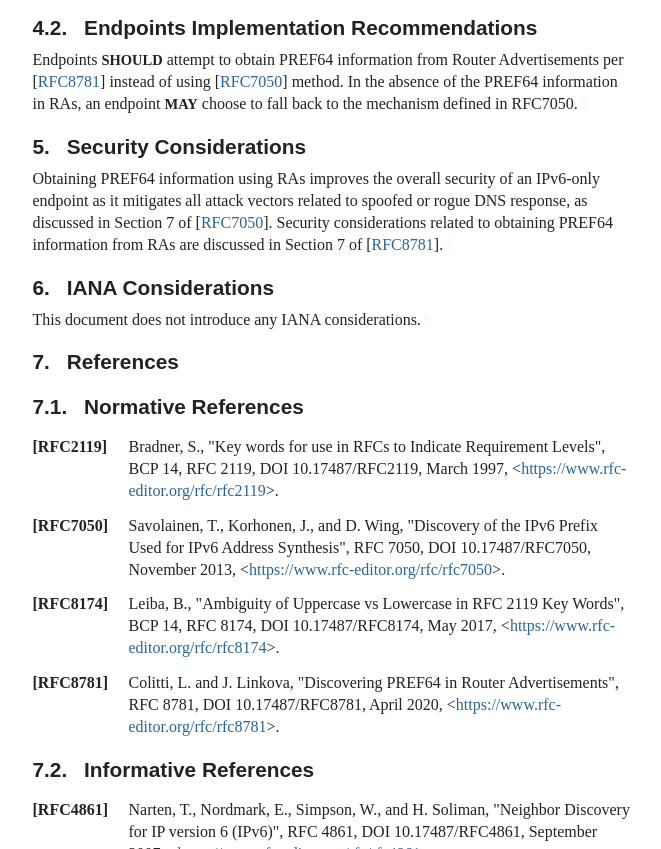
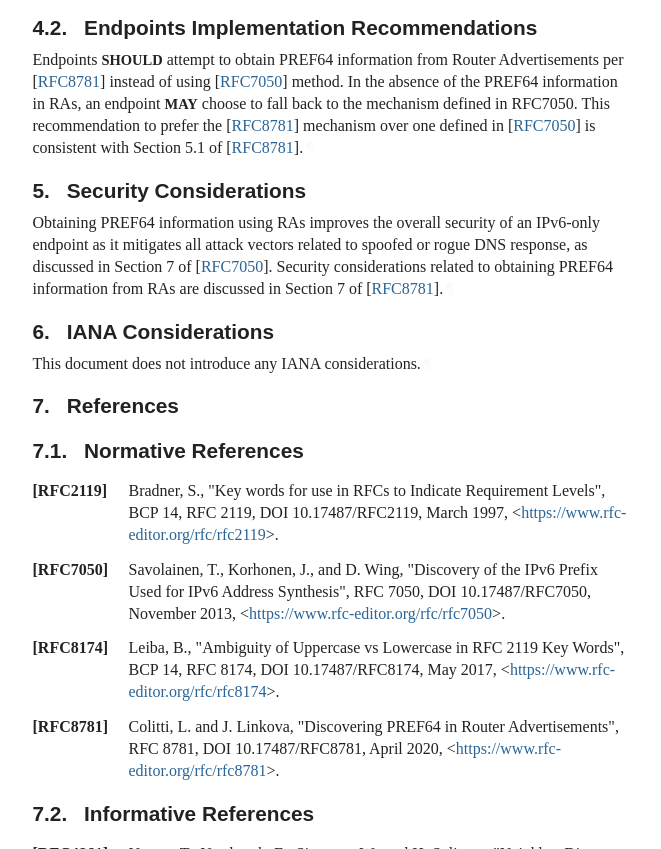
Before and after one commit to furry13/draft-buraglio-deprecate7050, a plain HTML site: page ad-review/draft-ietf-v6ops-prefer8781.html in a window 1280 px wide. Shown: the part 4592-5441 px from the top of the page, without its empty margins (92-753 px from the left). Drawn offline with Linux system fonts and the light colour scheme; a web font is replaced by a local one.

Commit message:
Script updating gh-pages from d4cabfc. [ci skip]

```diff
--- a/ad-review/draft-ietf-v6ops-prefer8781.html
+++ b/ad-review/draft-ietf-v6ops-prefer8781.html
@@ -1422,7 +1422,8 @@ These environments are encouraged to incorporate <span>[<a href="#RFC8781" class
 <a href="#section-4.2" class="section-number selfRef">4.2. </a><a href="#name-endpoints-implementation-re" class="section-name selfRef">Endpoints Implementation Recommendations</a>
         </h3>
 <p id="section-4.2-1">Endpoints <span class="bcp14">SHOULD</span> attempt to obtain PREF64 information from Router Advertisements per <span>[<a href="#RFC8781" class="cite xref">RFC8781</a>]</span> instead of using <span>[<a href="#RFC7050" class="cite xref">RFC7050</a>]</span> method.
-In the absence of the PREF64 information in RAs, an endpoint <span class="bcp14">MAY</span> choose to fall back to the mechanism defined in RFC7050.<a href="#section-4.2-1" class="pilcrow">¶</a></p>
+In the absence of the PREF64 information in RAs, an endpoint <span class="bcp14">MAY</span> choose to fall back to the mechanism defined in RFC7050.
+This recommendation to prefer the <span>[<a href="#RFC8781" class="cite xref">RFC8781</a>]</span> mechanism over one defined in <span>[<a href="#RFC7050" class="cite xref">RFC7050</a>]</span> is consistent with Section 5.1 of <span>[<a href="#RFC8781" class="cite xref">RFC8781</a>]</span>.<a href="#section-4.2-1" class="pilcrow">¶</a></p>
 </section>
 </div>
 </section>
```
Also changed, not shown: ad-review/draft-ietf-v6ops-prefer8781.txt.
